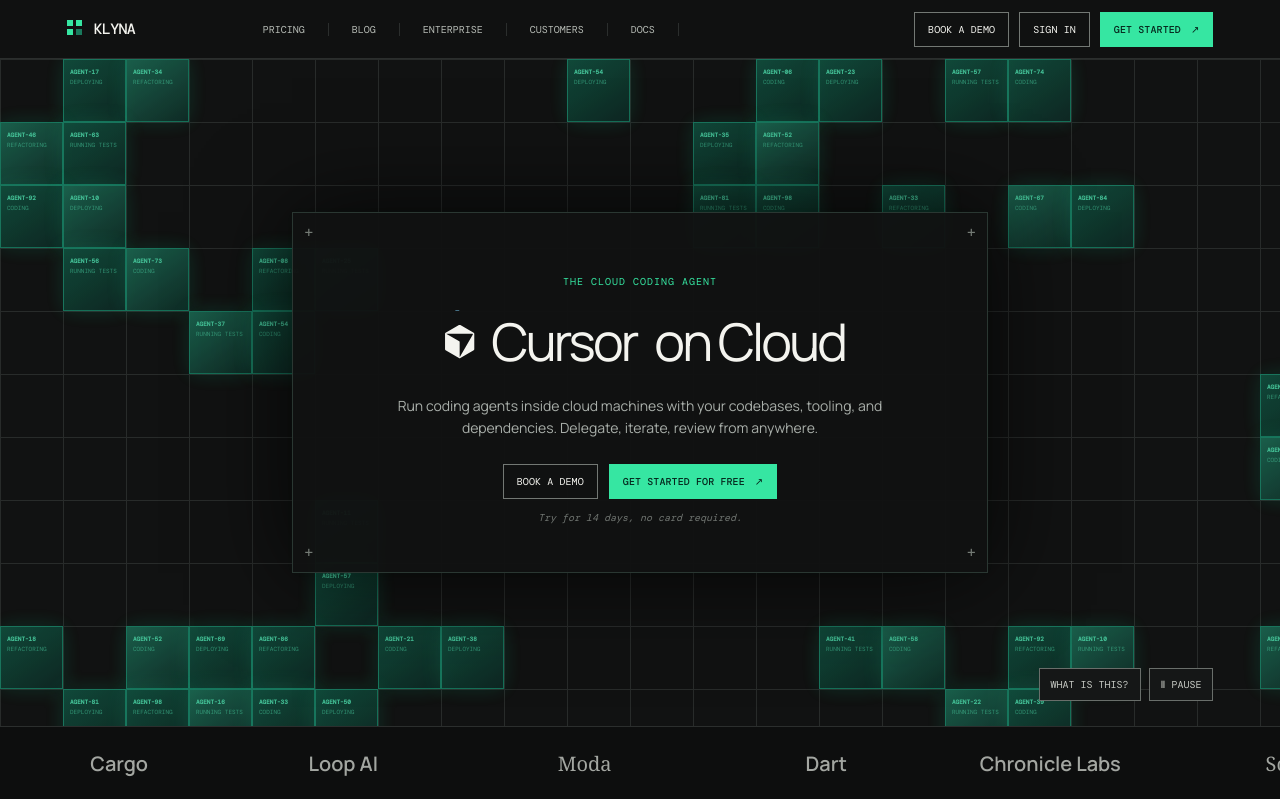
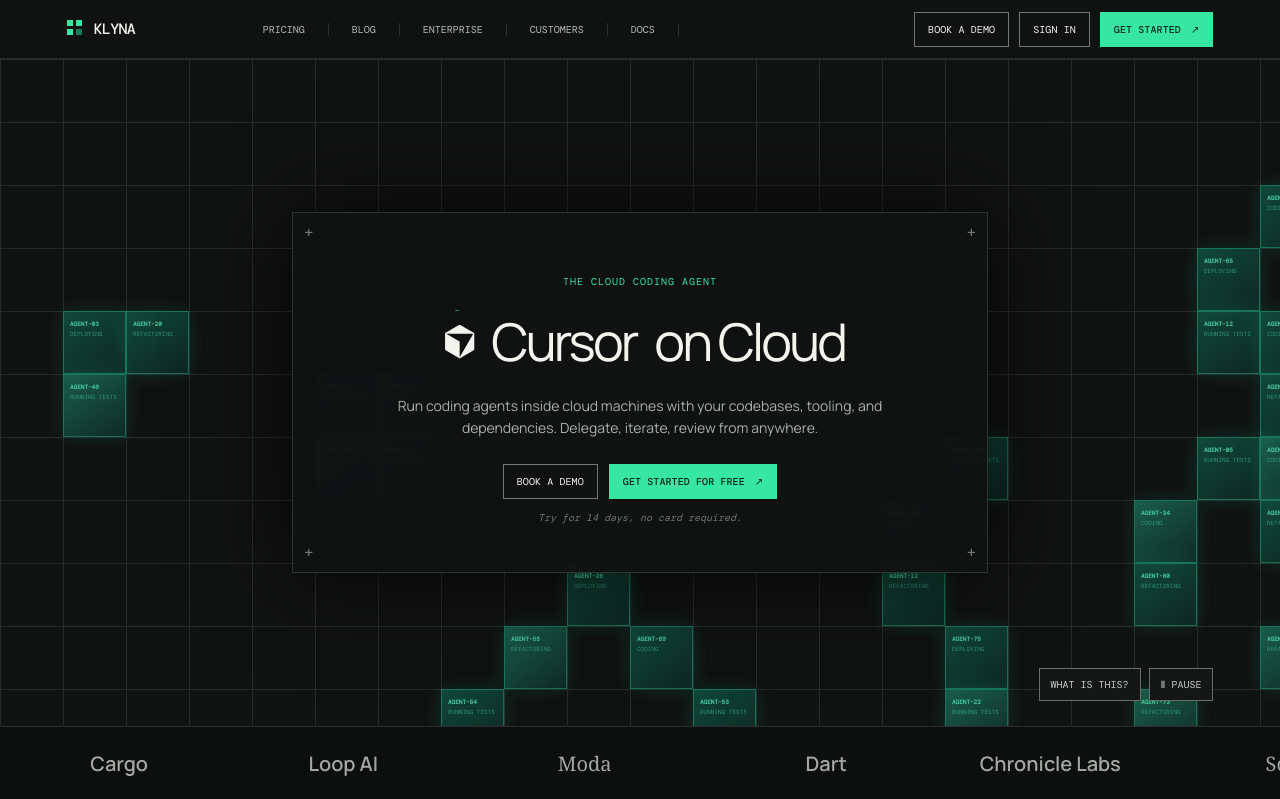
Before and after one commit to peterish8/klyna-landing, a Next.js app: page / in a window 1280 px wide. Shown: the top 799 px of the page. Built offline with nearby package versions, Linux system fonts and the light colour scheme.

Commit message:
Implement Conway Game of Life hero simulation

```diff
--- a/src/app/page.tsx
+++ b/src/app/page.tsx
@@ -45,12 +45,68 @@
   ["computer-use", "computer-use.png", "computer-use.webm"],
 ] as const;
 
-const lifePatterns = [
-  [0, 1, 14, 15, 28, 42, 11, 12, 25, 26, 39, 53, 70, 71, 72, 73],
-  [1, 2, 15, 16, 29, 30, 12, 13, 26, 40, 41, 54, 69, 70, 83],
-  [0, 14, 28, 29, 43, 44, 12, 26, 27, 40, 54, 55, 68, 69, 82],
-  [0, 1, 15, 16, 30, 44, 11, 25, 26, 39, 40, 53, 67, 68, 69, 83],
-] as const;
+const HERO_GRID_COLUMNS = 26;
+const HERO_GRID_ROWS = 14;
+type LifePattern = ReadonlyArray<readonly [number, number]>;
+const lifeCellKey = (row: number, column: number) => `${row}:${column}`;
+
+const glider: LifePattern = [[0, 1], [1, 2], [2, 0], [2, 1], [2, 2]];
+const blinker: LifePattern = [[0, 0], [0, 1], [0, 2]];
+const block: LifePattern = [[0, 0], [0, 1], [1, 0], [1, 1]];
+const beacon: LifePattern = [[0, 0], [0, 1], [1, 0], [1, 1], [2, 2], [2, 3], [3, 2], [3, 3]];
+const toad: LifePattern = [[0, 1], [0, 2], [0, 3], [1, 0], [1, 1], [1, 2]];
+
+const initialLifeCells = (() => {
+  const cells = new Set<string>();
+  const place = (row: number, column: number, pattern: LifePattern) => {
+    pattern.forEach(([rowOffset, columnOffset]) => {
+      cells.add(lifeCellKey(row + rowOffset, column + columnOffset));
+    });
+  };
+
+  place(1, 1, glider);
+  place(1, 21, glider);
+  place(10, 1, glider);
+  place(10, 21, glider);
+  place(2, 8, blinker);
+  place(7, 14, blinker);
+  place(11, 9, blinker);
+  place(4, 5, toad);
+  place(8, 17, toad);
+  place(4, 1, beacon);
+  place(4, 20, beacon);
+  place(10, 7, block);
+  place(10, 18, block);
+
+  return cells;
+})();
+
+// Conway's Game of Life, B3/S23: every generation is calculated from the
+// previous generation so births and deaths happen simultaneously.
+function evolveLife(cells: ReadonlySet<string>) {
+  const neighbourCounts = new Map<string, number>();
+
+  cells.forEach((cell) => {
+    const [rowText, columnText] = cell.split(":");
+    const row = Number(rowText);
+    const column = Number(columnText);
+    for (let rowOffset = -1; rowOffset <= 1; rowOffset += 1) {
+      for (let columnOffset = -1; columnOffset <= 1; columnOffset += 1) {
+        if (rowOffset === 0 && columnOffset === 0) continue;
+        const neighbourRow = row + rowOffset;
+        const neighbourColumn = column + columnOffset;
+        const neighbour = lifeCellKey(neighbourRow, neighbourColumn);
+        neighbourCounts.set(neighbour, (neighbourCounts.get(neighbour) ?? 0) + 1);
+      }
+    }
+  });
+
+  const nextGeneration = new Set<string>();
+  neighbourCounts.forEach((count, cell) => {
+    if (count === 3 || (count === 2 && cells.has(cell))) nextGeneration.add(cell);
+  });
+  return nextGeneration;
+}
 
 function Arrow() { return <span aria-hidden="true">↗</span>; }
 
@@ -105,7 +161,7 @@
   useReveal();
   const [headlinePaused, setHeadlinePaused] = useState(false);
   const [fieldPaused, setFieldPaused] = useState(false);
-  const [lifeTick, setLifeTick] = useState(0);
+  const [liveCells, setLiveCells] = useState<Set<string>>(initialLifeCells);
   const [integrationPaused, setIntegrationPaused] = useState(false);
   const [flowPaused, setFlowPaused] = useState(false);
   const [flowTick, setFlowTick] = useState(0);
@@ -118,7 +174,7 @@
 
   useEffect(() => {
     if (fieldPaused) return;
-    const timer = window.setInterval(() => setLifeTick((current) => (current + 1) % lifePatterns.length), 1200);
+    const timer = window.setInterval(() => setLiveCells((current) => evolveLife(current)), 1200);
     return () => window.clearInterval(timer);
   }, [fieldPaused]);
 
@@ -150,8 +206,6 @@
     });
   }, [integrationPaused]);
 
-  const liveCells = new Set<number>(lifePatterns[lifeTick]);
-
   return (
     <main>
       <nav className="nav">
@@ -161,7 +215,7 @@
       </nav>
 
       <section className="hero" id="top">
-        <div className={`agent-field ${fieldPaused ? "paused" : ""}`} aria-hidden="true">{Array.from({ length: 364 }, (_, index) => { const row = Math.floor(index / 26); const column = index % 26; const perimeter = column < 6 || column > 19 || row < 3 || row > 8; const active = perimeter && (liveCells.has((index + row * 3) % 84) || liveCells.has((index + 17) % 84)); return <span key={index} className={`field-cell field-cell-${index % 8} ${active ? "active" : ""}`}><b>AGENT-{String((index * 17) % 99).padStart(2, "0")}</b><i>{["CODING", "DEPLOYING", "REFACTORING", "RUNNING TESTS"][index % 4]}</i></span>; })}</div>
+        <div className={`agent-field ${fieldPaused ? "paused" : ""}`} aria-hidden="true">{Array.from({ length: HERO_GRID_COLUMNS * HERO_GRID_ROWS }, (_, index) => { const row = Math.floor(index / HERO_GRID_COLUMNS); const column = index % HERO_GRID_COLUMNS; const active = liveCells.has(lifeCellKey(row, column)); return <span key={index} className={`field-cell field-cell-${index % 8} ${active ? "active" : ""}`}><b>AGENT-{String((index * 17) % 99).padStart(2, "0")}</b><i>{["CODING", "DEPLOYING", "REFACTORING", "RUNNING TESTS"][index % 4]}</i></span>; })}</div>
         <div className="hero-panel hero-intro" data-reveal>
           <span className="corner top-left">+</span><span className="corner top-right">+</span><span className="corner bottom-left">+</span><span className="corner bottom-right">+</span>
           <p className="eyebrow hero-intro-item">THE CLOUD CODING AGENT</p>
@@ -170,7 +224,7 @@
           <div className="hero-actions hero-intro-item"><a className="button ghost" href="#contact">BOOK A DEMO</a><a className="button mint" href="#start">GET STARTED FOR FREE <Arrow /></a></div>
           <small className="hero-intro-item">Try for 14 days, no card required.</small>
         </div>
-        <div className="hero-controls"><button className="what-button" type="button" onClick={() => setWhatIsOpen((value) => !value)} aria-expanded={whatIsOpen}>WHAT IS THIS?</button><button className="pause" type="button" aria-label={fieldPaused ? "Resume Game of Life" : "Pause Game of Life"} onClick={() => setFieldPaused((value) => !value)}>{fieldPaused ? "▶ RESUME" : "Ⅱ PAUSE"}</button><label className="headline-pause"><input type="checkbox" aria-label="Pause headline animation" checked={headlinePaused} onChange={(event) => setHeadlinePaused(event.target.checked)} /></label>{whatIsOpen && <div className="what-popover" role="dialog" aria-label="About the Game of Life"><b>GAME OF LIFE</b><p>Each cell represents a cloud agent moving through a real engineering run.</p><button type="button" onClick={() => setWhatIsOpen(false)}>CLOSE</button></div>}</div>
+        <div className="hero-controls"><button className="what-button" type="button" onClick={() => setWhatIsOpen((value) => !value)} aria-expanded={whatIsOpen}>WHAT IS THIS?</button><button className="pause" type="button" aria-label={fieldPaused ? "Resume Game of Life" : "Pause Game of Life"} onClick={() => setFieldPaused((value) => !value)}>{fieldPaused ? "▶ RESUME" : "Ⅱ PAUSE"}</button><label className="headline-pause"><input type="checkbox" aria-label="Pause headline animation" checked={headlinePaused} onChange={(event) => setHeadlinePaused(event.target.checked)} /></label>{whatIsOpen && <div className="what-popover" role="dialog" aria-label="About the Game of Life"><b>GAME OF LIFE · B3/S23</b><p>Live cells survive with 2 or 3 neighbours. Dead cells are born with exactly 3.</p><button type="button" onClick={() => setWhatIsOpen(false)}>CLOSE</button></div>}</div>
       </section>
 
       <div className="ticker-viewport"><div className="ticker" aria-label="Trusted teams">{[...integrations, ...integrations].map((name, index) => <span key={`${name}-${index}`}>{name}</span>)}</div></div>
```
Also changed, not shown: 1 other file (tests, documents, lock files or other folders).
